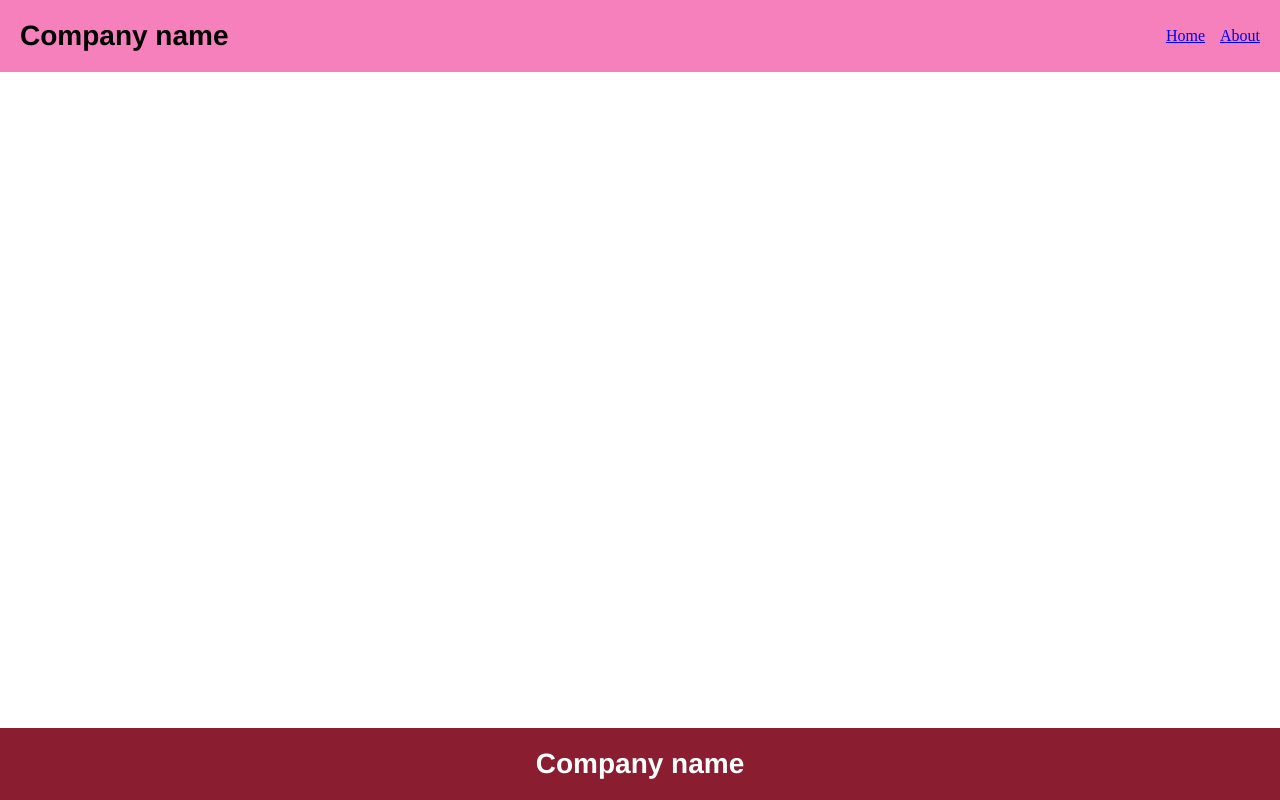
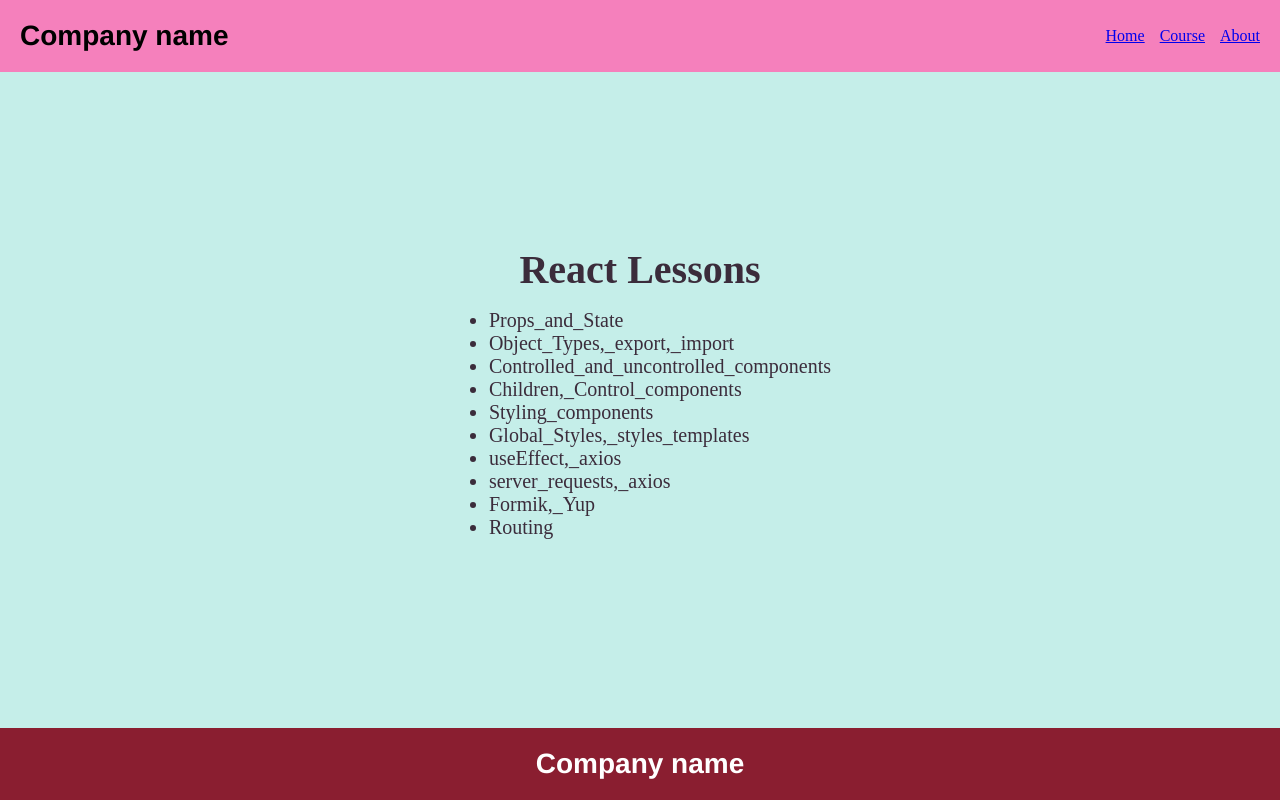
Before and after one commit to Artur-FE/react_ts, a React (Vite) app: page /course in a window 1280 px wide. Built offline with nearby package versions, Linux system fonts and the light colour scheme.

Commit message:
homework16

```diff
--- a/src/App.tsx
+++ b/src/App.tsx
@@ -19,6 +19,7 @@ import { BrowserRouter, Routes, Route } from "react-router-dom"
 import Layout from "./components/Layout/Layout"
 import Home from "./pages/Home/Home"
 import About from "./pages/About/About"
+import Course from "./pages/Course/Course"
 
 
 //Homeworks imports
@@ -47,6 +48,7 @@ function App() {
           {/* Route - компонент библиотеки, в который передаётся маршрут и тот компонент (страницу),
           который должен быть вызван, если выполнен переход по этому маршруту */}
           <Route path='/' element={<Home />}/>
+          <Route path='/course' element={<Course />}/>
           <Route path='/about' element={<About />}/>
         </Routes>
       </Layout>
--- a/src/components/Layout/Layout.tsx
+++ b/src/components/Layout/Layout.tsx
@@ -12,6 +12,7 @@ function Layout({children} : LayoutProps) {
                 {/* NavLink - компонент библиотеки, который добавляет ссылку на
           страницу по маршруту через prop to */}
           <NavLink to='/'>Home</NavLink>
+          <NavLink to='/course'>Course</NavLink>
           <NavLink to='/about'>About</NavLink>
             </Nav>
            </Header>
--- /dev/null
+++ b/src/pages/Course/Course.tsx
@@ -0,0 +1,24 @@
+import { CourseWrapper, Title, Li, Ul } from "./styles";
+
+
+function Course() {
+    return(
+        <CourseWrapper>
+            <Title>React Lessons</Title>
+            <Ul>
+            <Li>Props_and_State</Li>
+            <Li>Object_Types,_export,_import</Li>
+            <Li>Controlled_and_uncontrolled_components</Li>
+            <Li>Children,_Control_components</Li>
+            <Li>Styling_components</Li>
+            <Li>Global_Styles,_styles_templates</Li>
+            <Li>useEffect,_axios</Li>
+            <Li>server_requests,_axios</Li>
+            <Li>Formik,_Yup</Li>
+            <Li>Routing</Li>
+            </Ul>
+        </CourseWrapper>
+    )
+}
+
+export default Course;
--- /dev/null
+++ b/src/pages/Course/styles.ts
@@ -0,0 +1,26 @@
+import styled from "@emotion/styled";
+
+
+export const CourseWrapper = styled.div`
+display: flex;
+  flex-direction: column;
+  align-items: center;
+  justify-content: center;
+  flex: 1;
+  padding: 60px;
+  background-color: rgb(197, 238, 233);
+`;
+
+export const Title = styled.div`
+font-size: 40px;
+font-weight: bold;
+color: #3b2c3b
+`;
+
+export const Ul = styled.ul`
+`;
+
+export const Li = styled.li`
+font-size: 20px;
+color: #3b2c3b
+`;
```
